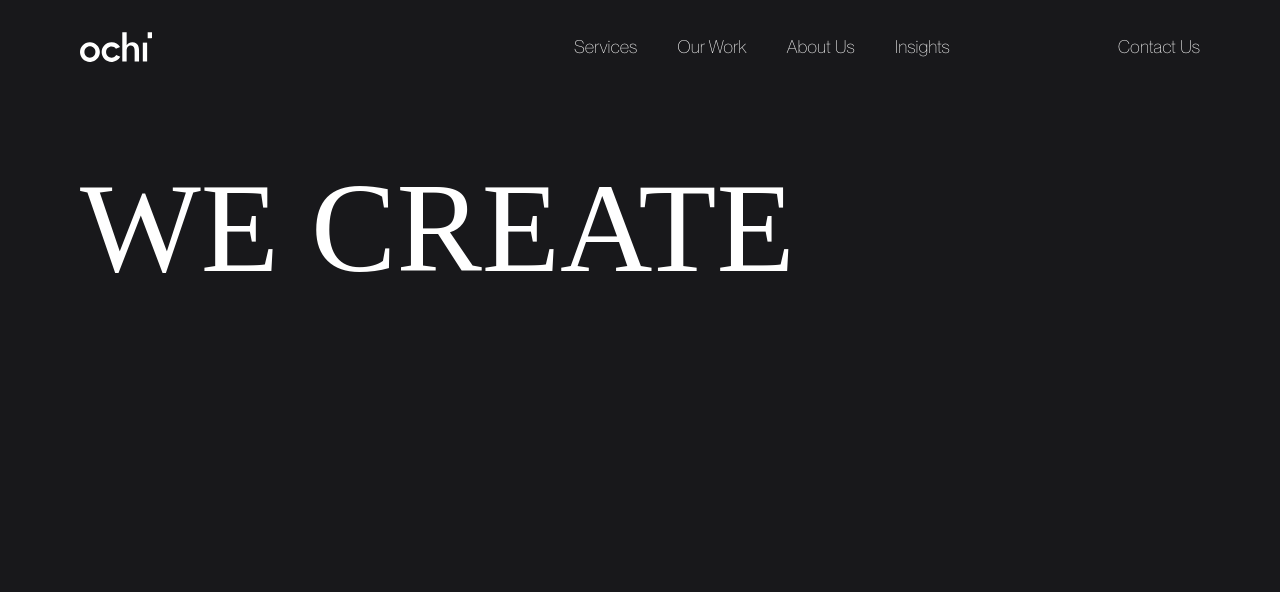
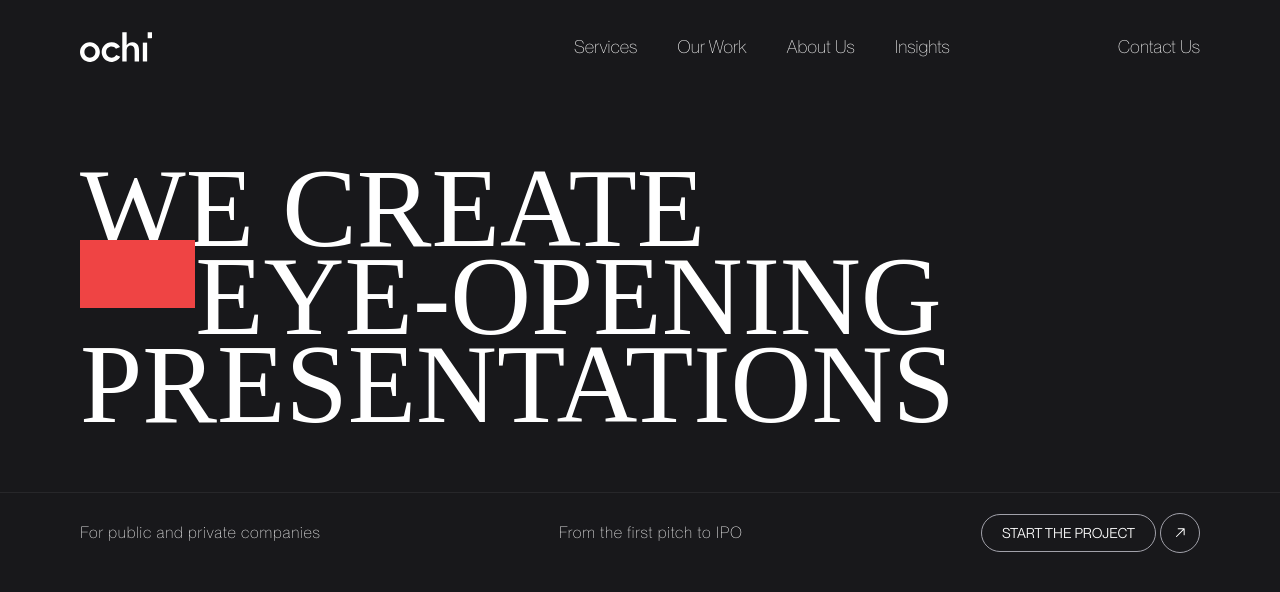
Before and after one commit to Jisan-Dev/Ochi-Design, a React (Vite) app: page / in a window 1280 px wide. Shown: the top 592 px of the page. Built offline with nearby package versions, Linux system fonts and the light colour scheme.

Commit message:
Add the box animation within the heading text in the landing page

```diff
--- a/package.json
+++ b/package.json
@@ -11,7 +11,8 @@
   },
   "dependencies": {
     "react": "^18.2.0",
-    "react-dom": "^18.2.0"
+    "react-dom": "^18.2.0",
+    "react-icons": "^5.0.1"
   },
   "devDependencies": {
     "@types/react": "^18.2.55",
--- a/src/components/LandingPage.jsx
+++ b/src/components/LandingPage.jsx
@@ -1,11 +1,34 @@
 import React from 'react';
+import { GoArrowUpRight } from 'react-icons/go';
 
 const LandingPage = () => {
   return (
     <div className="w-full h-screen bg-zinc-900 pt-1">
       <div className="textstructure mt-40 px-20">
-        <div className="masker">
-          <h1 className="uppercase text-9xl font-['Bebas_Neue'] leading-none">We create</h1>
+        {['we create', 'eye-opening', 'presentations'].map((item, index) => (
+          <div key={index} className="masker">
+            <div className="w-fit flex">
+              {index === 1 && <div className="w-[9vw] bg-red-500 h-[5.3vw] relative -top-3"></div>}
+              <h1 className="uppercase text-[7rem] font-['Founders_Grotesk_X_Condensed'] font-medium leading-[5.5rem]">
+                {item}
+              </h1>
+            </div>
+          </div>
+        ))}
+      </div>
+      <div className="border-t-[1px] border-zinc-800 mt-16 flex justify-between items-center py-5 px-20">
+        {['For public and private companies', 'From the first pitch to IPO'].map((item, index) => (
+          <p key={index} className="text-base font-light tracking-wider leading-none font-Neue ">
+            {item}
+          </p>
+        ))}
+        <div className="start flex items-center gap-1">
+          <button className="px-5 py-2 border-[1px] border-zinc-400 rounded-full font-normal text-sm font-Neue uppercase">
+            START THE PROJECT
+          </button>
+          <div className="w-10 h-10 border-[1px] border-zinc-400 rounded-full flex items-center justify-center">
+            <GoArrowUpRight />
+          </div>
         </div>
       </div>
     </div>
```
Also changed, not shown: 1 other file (tests, documents, lock files or other folders).
